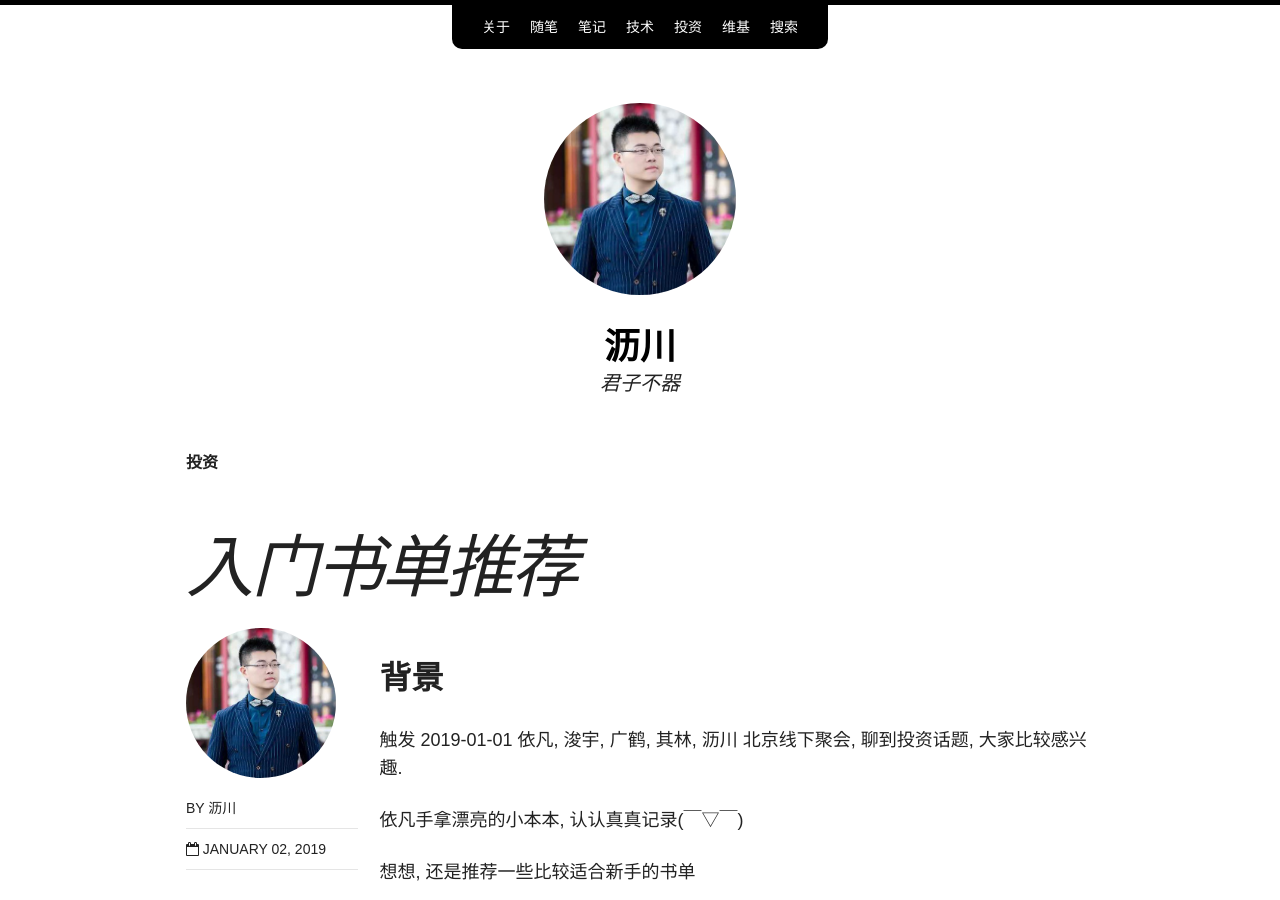
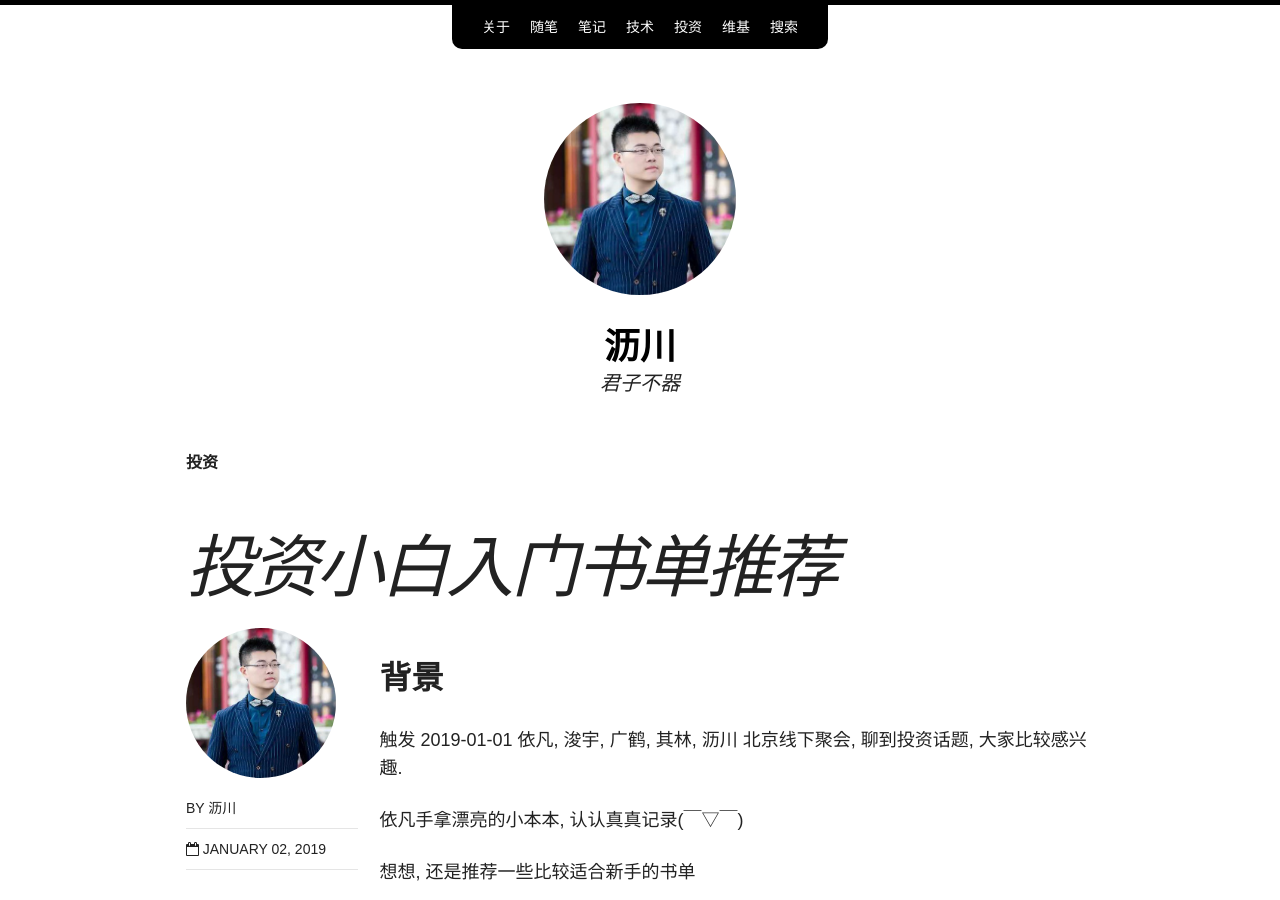
Before and after one commit to Hugo1030/Hugo1030.github.io, a Jekyll site: the page built from _posts/invest/2019-01-02-books4beginners.md, in a window 1280 px wide and 900 px high. Built offline with Jekyll 4.4.1, drawn with Linux system fonts in a browser that asks for light colours; nearby versions of some CDN libraries.

Commit message:
change name investors

```diff
--- a/_posts/invest/2019-01-02-books4beginners.md
+++ b/_posts/invest/2019-01-02-books4beginners.md
@@ -1,7 +1,7 @@
 ---
 layout: post
-title: "入门书单推荐"
-excerpt: "入门书单推荐"
+title: " 投资小白入门书单推荐 "
+excerpt: " 投资小白入门书单推荐 "
 categories: invest
 tags: [投资]
 author: 沥川
```
